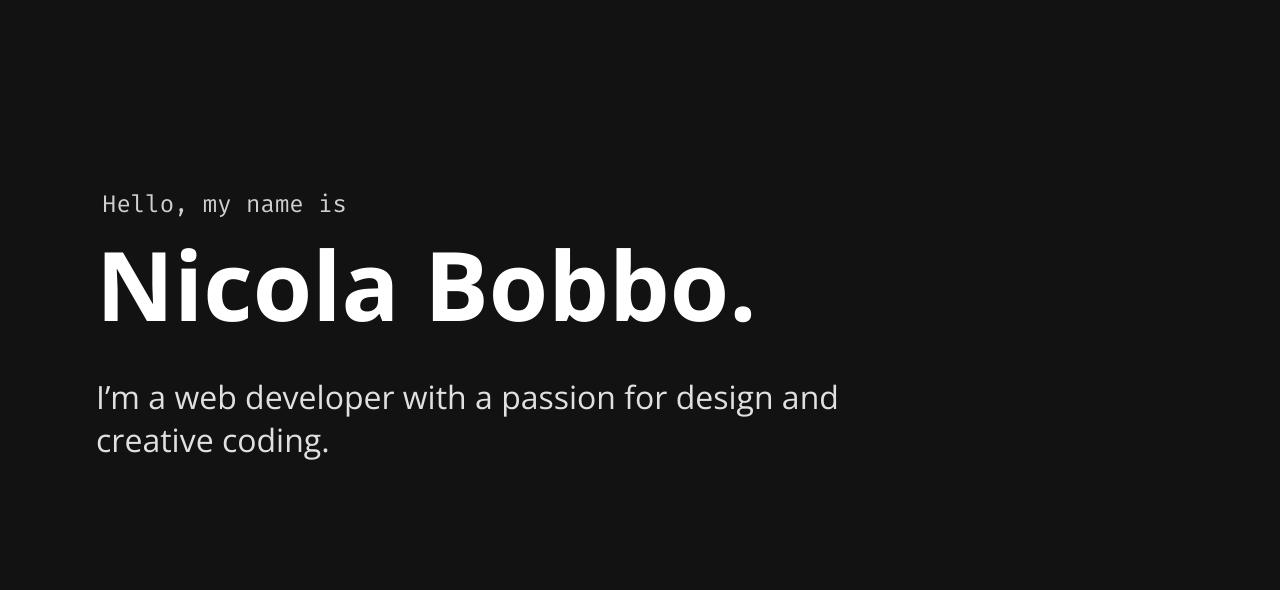
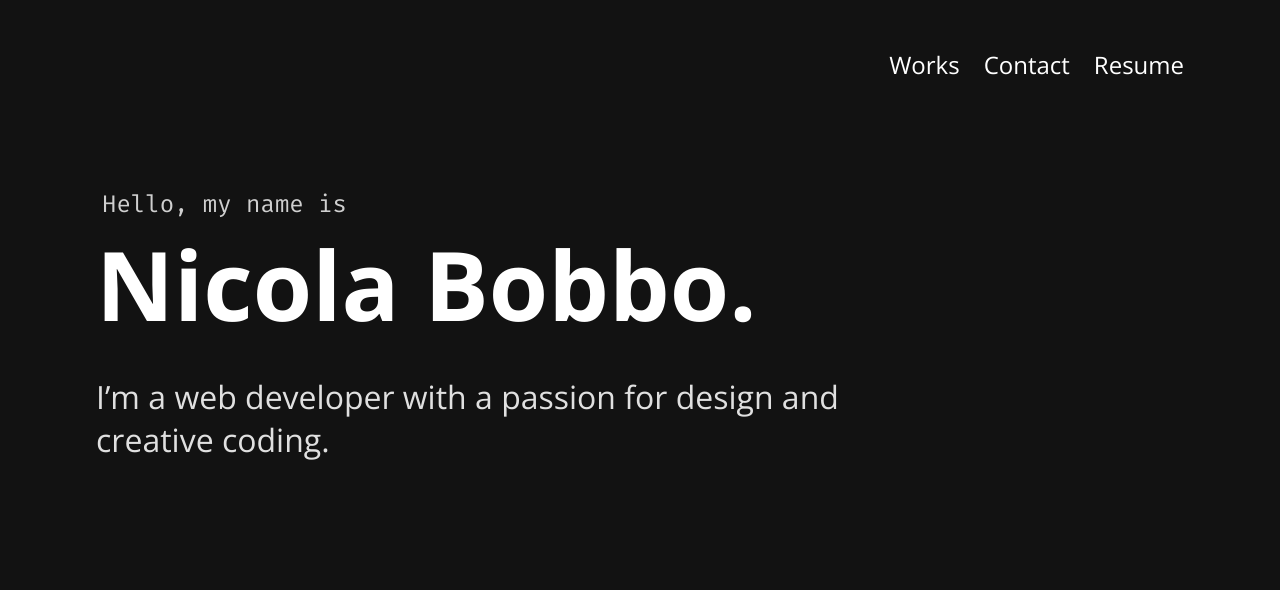
Before and after one commit to mindxploit/portfolio-v1, a Gatsby site: page / in a window 1280 px wide. Shown: the top 590 px of the page. Built offline with nearby package versions, Linux system fonts and the light colour scheme; Gatsby itself is replaced by a stand-in of ours.

Commit message:
display fixed

```diff
--- a/src/components/nav.js
+++ b/src/components/nav.js
@@ -54,14 +54,13 @@ const Nav = () => {
   const [isExpanded, setisExpanded] = useState(false)
   const handleClick = () => {
     setisExpanded(!isExpanded)
-    console.log("clicked")
   }
 
   return (
     <Fade top delay={2000} duration={2000}>
       <NavBar show={isExpanded}>
         <FaBars onClick={() => handleClick()} className="burger" size="2em" />
-        <Fade when={isExpanded}>
+        <Fade appear spy={isExpanded}>
           <ul>
             <li>
               <Link to="works" smooth={true} duration={500}>
```
